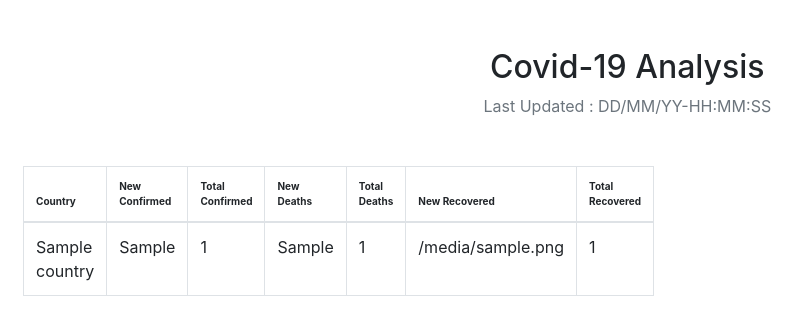
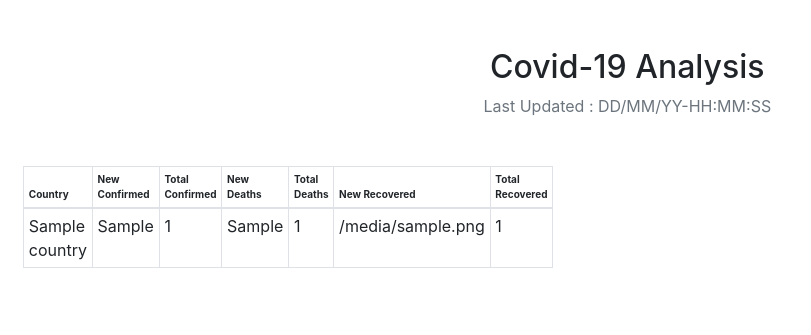
Before and after one commit to ayaankhan98/Covid-19-Analysis, a Flask app: page / in a window 1280 px wide. Shown: the top 335 px of the page, without its empty margins (0-811 px from the left). Run offline with Flask 2, Linux system fonts and the light colour scheme; a database or web service that is not in the repository returns one stand-in record (values such as "Sample title"); data that the repository does not hold is empty; some libraries are stand-ins or nearby versions.

Commit message:
fixed table size

```diff
--- a/templates/index.html
+++ b/templates/index.html
@@ -11,7 +11,7 @@
 </div>
 <div id="section-2">
     <div id="table-section" class="col-sm-4 mt-5 ml-2 mr-2">
-       <table class="table table-bordered" id="data-table">
+       <table class="table table-bordered table-sm" id="data-table">
            <thead class="thead">
                <tr style="font-size: 10px;">
                    <th>Country</th>
@@ -39,7 +39,6 @@
        </table>
     </div>
     <div id="analysis-section" class="col-md-6">
-
     </div>
 </div>
 {% endblock %}
```
